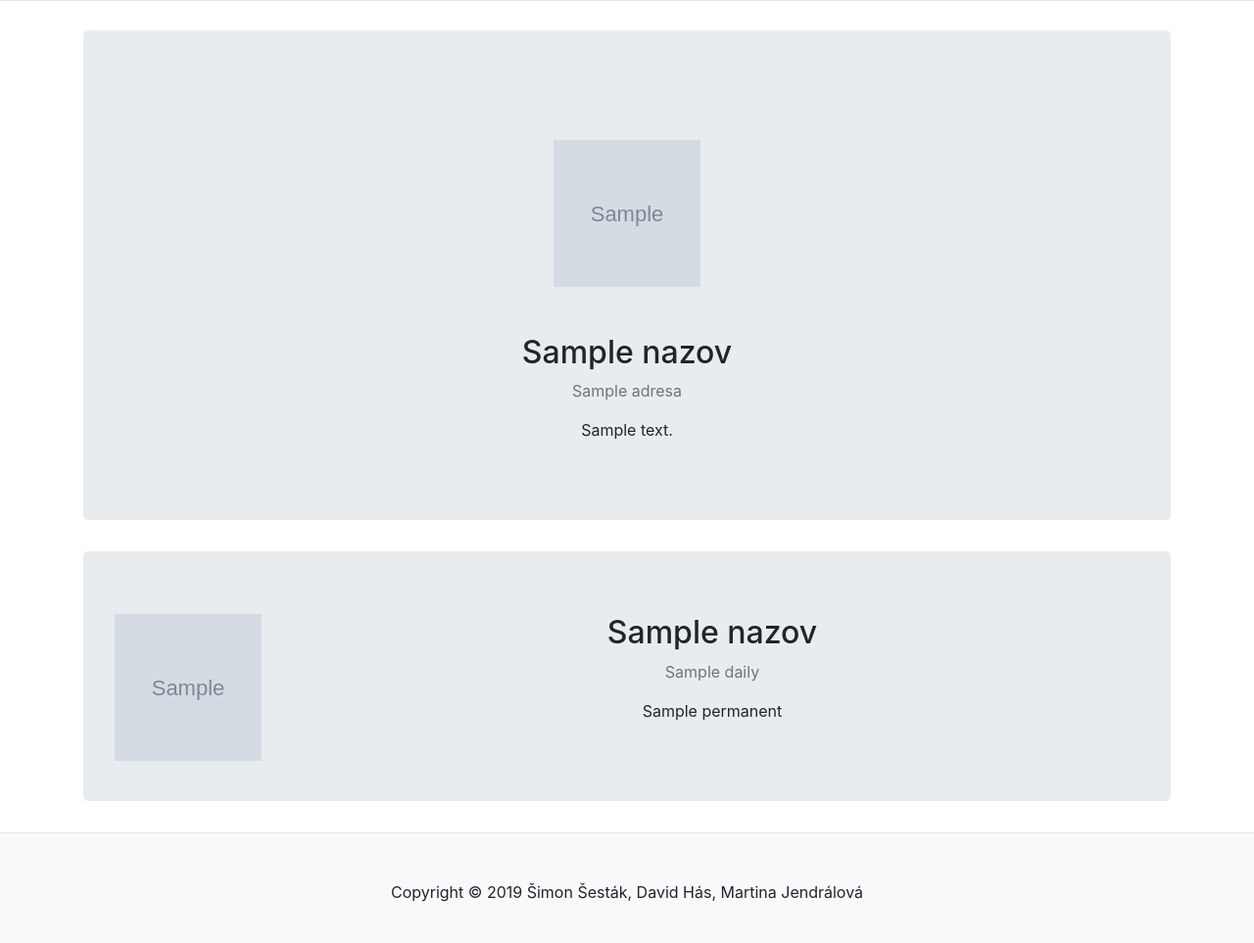
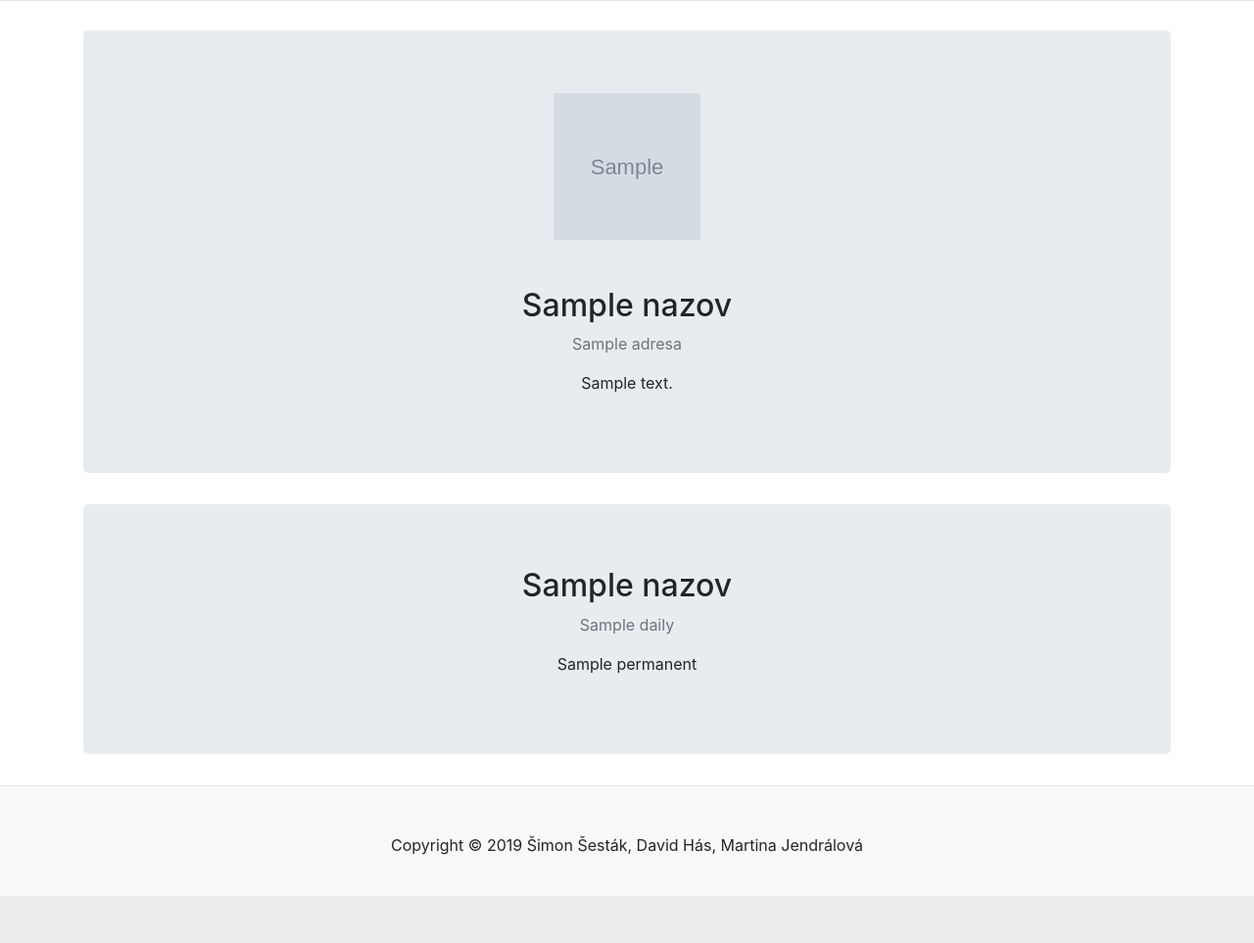
Before and after one commit to Srndo/IIS, a Python web app: template templates/canteen.html in a window 1280 px wide. Shown: the part 126-1089 px from the top of the page at 98% size. After the commit the page ends 1041 px from the top, so only its background shows below. Run offline with Jinja, Linux system fonts and the light colour scheme; the template is opened without the code that fills it: most values are stand-ins (such as "Sample title", 1, 10 or a date in 2020); grey boxes marked "Sample" are stand-in pictures.

Commit message:
Add canteen page

```diff
--- a/templates/canteen.html
+++ b/templates/canteen.html
@@ -1,13 +1,12 @@
 {% extends "layout.html" %}
 {% block content %}
 <div class="jumbotron">
-  <img src="{{ canteen.img_src }}" class="my-5" width="150" height="150" alt="Building photo">
+  <img src="{{ canteen.img_src }}" class="mb-5" width="150" height="150" alt="Building photo">
   <h2>{{ canteen.nazov }}</h2>
   <p class="text-muted">{{ canteen.adresa }}</p>
   <p>{{ canteen.description }}</p>
 </div>
 <div class="jumbotron">
-  <img src="{{ canteen.img_src }}" class="float-left mr-4" width="150" height="150" alt="Building photo">
   <h2>{{ canteen.nazov }}</h2>
   <p class="text-muted">{{ canteen.daily }}</p>
   <p>{{ canteen.permanent }}</p>
```
